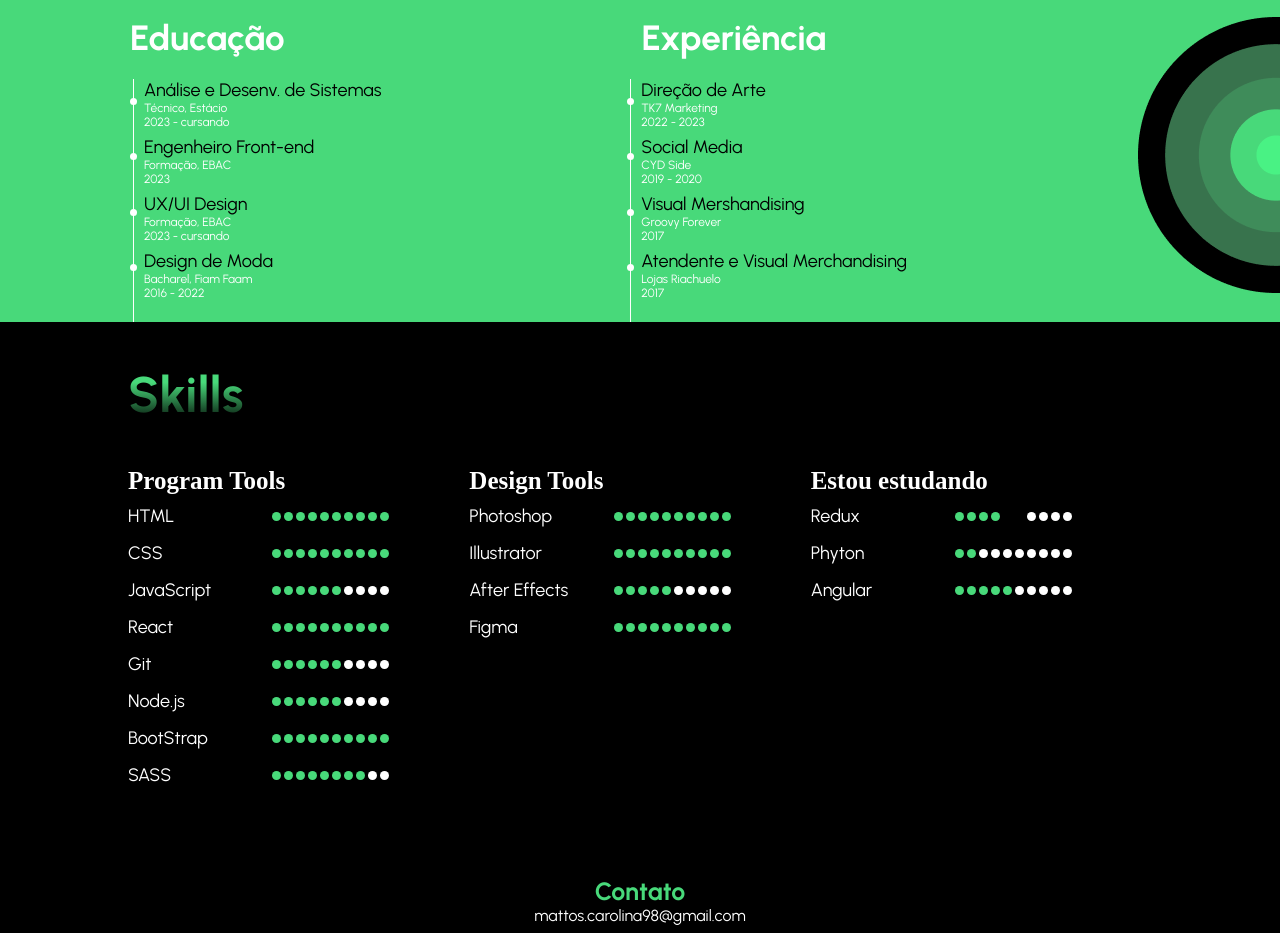
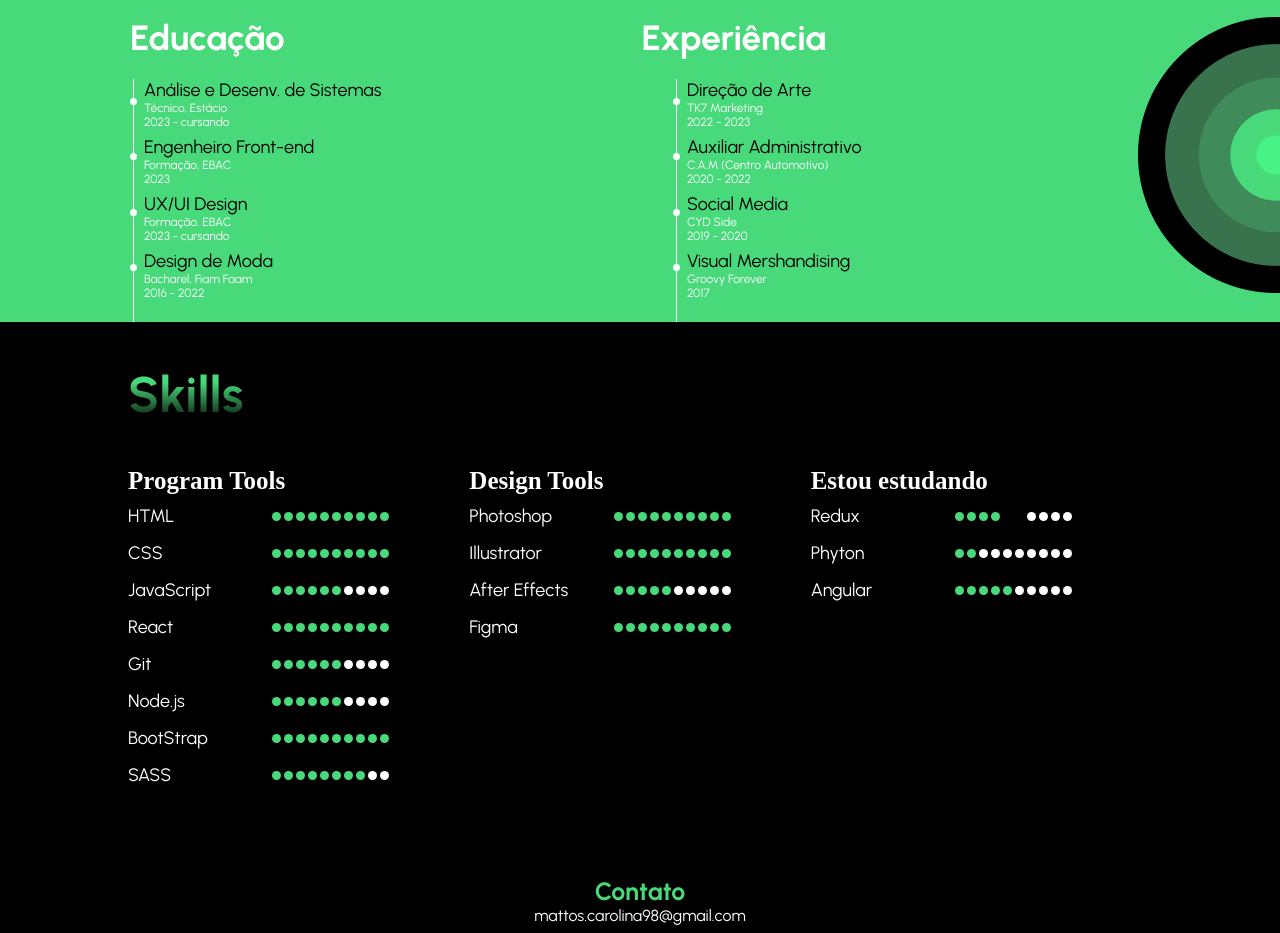
Before and after one commit to nanahmattos/MeuPortfolio, a React (Create React App) app: page /cv in a window 1280 px wide. Shown: the part 780-1713 px from the top of the page. Built offline with nearby package versions, Linux system fonts and the light colour scheme; a web font is replaced by a local one.

Commit message:
atualização texto de experiencia

```diff
--- a/src/components/Button/index.tsx
+++ b/src/components/Button/index.tsx
@@ -5,7 +5,6 @@ export type ButtonProps = {
   children: JSX.Element
   to: string
 }
-
 const Button = ({ children, type, to }: ButtonProps) => {
   return (
     <S.Button
--- a/src/components/Curriculo/index.tsx
+++ b/src/components/Curriculo/index.tsx
@@ -62,6 +62,12 @@ const Curriculo = () => {
               <p>2022 - 2023</p>
             </li>
             <li>
+              <h5>Auxiliar Administrativo</h5>
+              <p>C.A.M (Centro Automotivo)</p>
+              <p>2020 - 2022</p>
+            </li>
+            <li></li>
+            <li>
               <h5>Social Media</h5>
               <p>CYD Side</p>
               <p>2019 - 2020</p>
@@ -69,11 +75,6 @@ const Curriculo = () => {
             <li>
               <h5>Visual Mershandising</h5>
               <p>Groovy Forever</p>
-              <p>2017</p>
-            </li>
-            <li>
-              <h5>Atendente e Visual Merchandising</h5>
-              <p>Lojas Riachuelo</p>
               <p>2017</p>
             </li>
           </ul>
```
